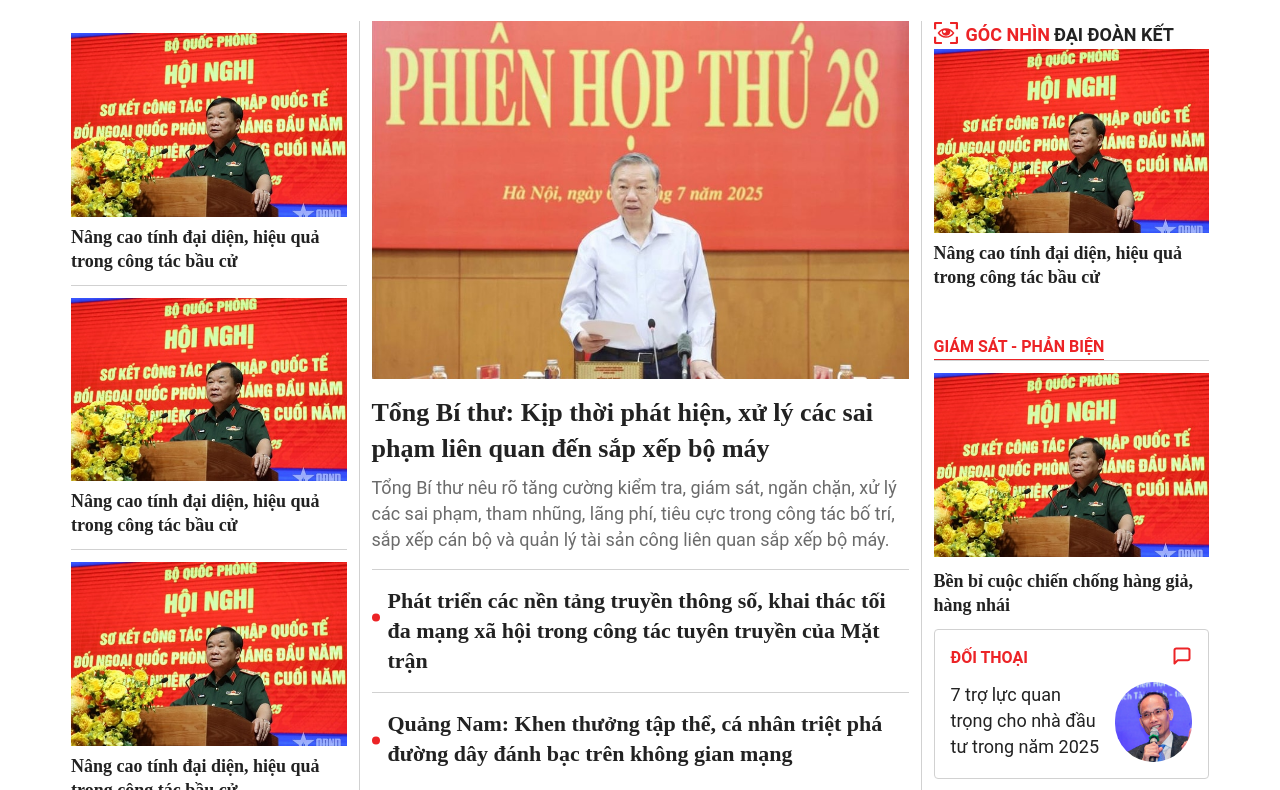
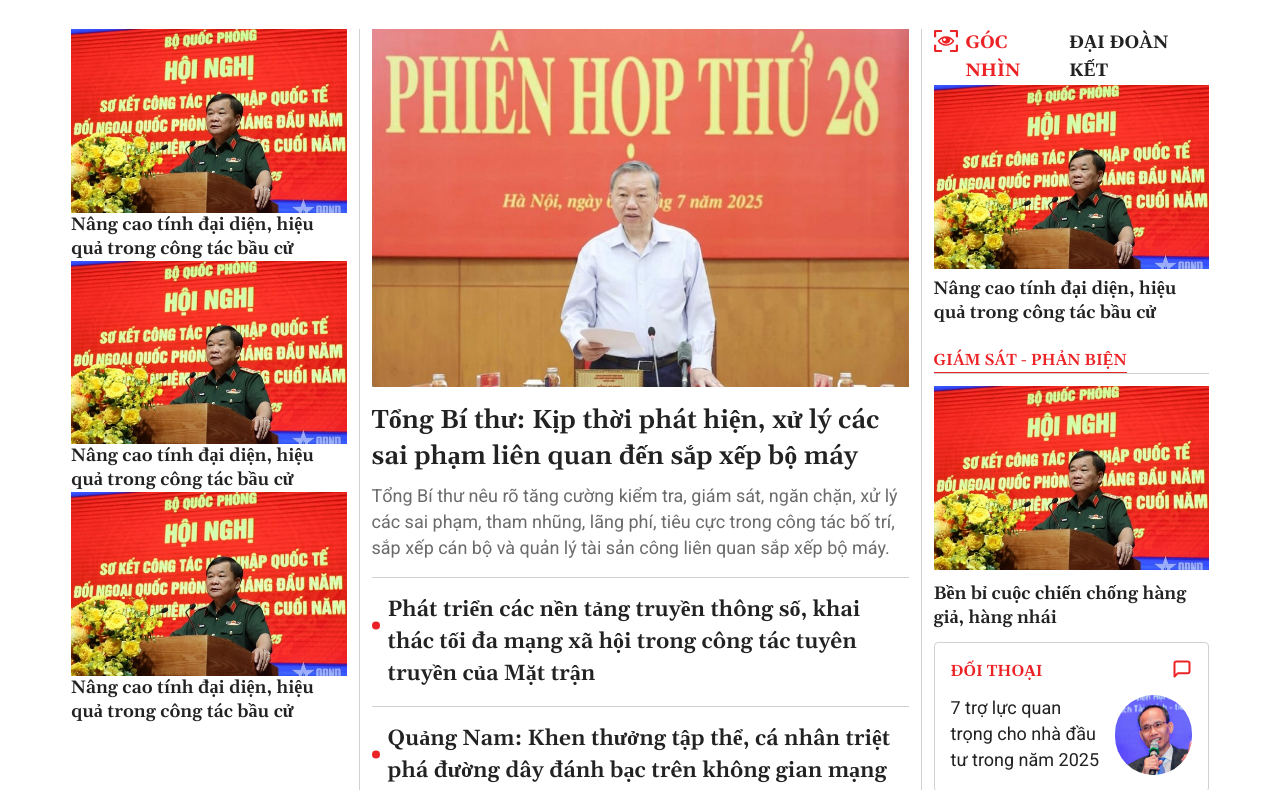
Before and after one commit to teddie0508/Archive, a website: page src/pages/homepage.html in a window 1280 px wide. Shown: the part 158-948 px from the top of the page. Drawn offline with nearby package versions, Linux system fonts and the light colour scheme.

Commit message:
Remove unnecessary shell scripts and PowerShell wrappers for various CLI tools, replacing them with symlinks to their respective JavaScript files. Update homepage HTML to include font preloading and improve layout. Refactor input CSS to streamline font and text styles, enhancing readability and maintainability. Add .gitignore to exclude node_modules directory.

```diff
--- a/src/pages/homepage.html
+++ b/src/pages/homepage.html
@@ -6,7 +6,16 @@
   <meta name="viewport" content="width=device-width, initial-scale=1.0" />
   <title>Báo Đại Đoàn Kết</title>
   <link rel="icon" href="https://ddk.1cdn.vn/assets/images/favicon.ico" />
-  <link rel="stylesheet" href="../../dist/css/main.css" />
+        <link rel="preconnect" href="https://fonts.googleapis.com">
+<link rel="preconnect" href="https://fonts.gstatic.com" crossorigin>
+<link rel="preload"
+href="https://fonts.googleapis.com/css2?family=Gelasio:ital,wght@0,400..700;1,400..700&family=Roboto:ital,wght@0,100..900;1,100..900&display=swap"
+as="style" onload="this.onload=null;this.rel='stylesheet'">
+<link rel="stylesheet" href="../../dist/css/main.css" />
+
+
+
+
 </head>
 
 <body>
@@ -24,8 +33,8 @@
     </div>
   </div>
 
-  <div id="main" class="min-h-screen flex flex-col py-6">
-    <main class="container mx-auto px-4 grid grid-cols-12 gap-3">
+
+    <main class="container mx-auto px-4 grid grid-cols-12 gap-3 my-8">
       <!-- LEFT COLUMN - Secondary articles (Mobile: full width, Tablet: 4 cols, Desktop: 3 cols) -->
       <div class="col-left col-span-12 md:col-span-4 lg:col-span-3 order-2 md:order-1">
         <!-- Article 1 - Left sidebar -->
@@ -67,9 +76,11 @@
         <!-- Main featured article with image -->
         <div class="">
           <!-- Bài viết chính div4-->
+           <a href="#">
           <picture>
             <img src="../../dist/img/featured_center.png" />
           </picture>
+          </a>
           <h3 class="text-h1">
             <a href="#">Tổng Bí thư: Kịp thời phát hiện, xử lý các sai phạm liên quan đến sắp xếp bộ máy</a>
           </h3>
@@ -81,7 +92,7 @@
         <!-- Additional articles - Hidden on mobile, visible on tablet+ -->
         <div class="sub-news hidden md:block">
           <!-- Bài viết phụ center 1 (chỉ hiện trên tablet+) div5 -->
-          <h3 class="flex items-start gap-2 lg:text-h2 text-h3">
+          <h3 class="flex items-start gap-2 text-[22px] leading-8 ">
             <img src="../../dist/icon/Frame-subnews.svg" class="w-2 h-[55px] mt-1 flex-shrink-0" alt="">
             <a href="#">Phát triển các nền tảng truyền thông số, khai thác tối đa mạng xã hội trong công tác tuyên
               truyền của Mặt trận</a>
@@ -90,7 +101,7 @@
 
         <div class="sub-news hidden md:block">
           <!-- Bài viết phụ center 2 (chỉ hiện trên tablet+) div6 -->
-          <h3 class="flex items-start gap-2 lg:text-h2 text-h3">
+          <h3 class="flex items-start gap-2 text-[22px] leading-8 ">
             <img src="../../dist/icon/Frame-subnews.svg" class="w-2 h-[55px] mt-1 flex-shrink-0" alt="">
             <a href="#">Quảng Nam: Khen thưởng tập thể, cá nhân triệt phá đường dây đánh bạc trên không gian mạng</a>
           </h3>
@@ -166,7 +177,7 @@
       <div class="block md:hidden col-span-12 order-3">
         <div class="sub-news !border-none">
           <!-- Bài viết mobile 1 (chỉ hiện trên mobile) div5-->
-          <h3 class="flex items-start gap-2 lg:text-h2 text-h3">
+          <h3 class="flex items-start gap-2 text-lg">
             <img src="../../dist/icon/Frame-subnews.svg" class="w-2 h-[55px] mt-1 flex-shrink-0" alt="">
             <a href="#">Phát triển các nền tảng truyền thông số, khai thác tối đa mạng xã hội trong công tác tuyên
               truyền của Mặt trận</a>
@@ -181,7 +192,7 @@
         </div>
       </div>
     </main>
-  </div>
+
 
   <footer id="footer" class="w-full bg-white border-t border-primary">
 
--- a/src/styles/input.css
+++ b/src/styles/input.css
@@ -2,15 +2,20 @@
 @tailwind components;
 @tailwind utilities;
 
-@layer base {
 /* Font Roboto & Gelasio */
-  @import url("https://fonts.googleapis.com/css2?family=Gelasio:ital,wght@0,400..700;1,400..700&family=Roboto:ital,wght@0,100..900;1,100..900&display=swap");
 
 html {
   font-family: "Roboto", sans-serif;
 }
 
-  /* Heading styles */
+h1,
+h2,
+h3,
+h4 {
+  font-family: "Gelasio", serif;
+  @apply text-iris-500;
+  font-weight: 600;
+}
 
 .text-h1 {
   @apply text-iris-500;
@@ -27,7 +32,6 @@
   font-weight: 600;
   font-size: 22px;
   line-height: 30px;
-    letter-spacing: 0%;
 }
 
 .text-h3 {
@@ -40,13 +44,6 @@
 }
 
 .text-h2-allcap {
-    @apply text-iris-500;
-    font-family: "Roboto", sans-serif;
-    font-weight: 700;
-    font-style: Bold;
-    font-size: 22px;
-    line-height: 30px;
-    letter-spacing: 0%;
   text-transform: uppercase;
 }
 
@@ -113,9 +110,7 @@
 .is-active {
   @apply border-t border-t-primary;
 }
-}
 
-@layer components {
 /* main_header left */
 
 /* Header topMenu */
@@ -185,8 +180,6 @@
   @apply border-b border-iris-200;
 }
 
-
-
 /* .menu-column h3::after {
     content: '';
     position: absolute;
@@ -222,7 +215,7 @@
 }
 
 .menu-column ul li a:hover {
-    color: #EC2326;
+  color: #ec2326;
 }
 
 .menu-column.mobile-col-1,
@@ -259,7 +252,7 @@
 }
 
 .powered span {
-    color: #6B6B6B;
+  color: #6b6b6b;
   font-size: 12px;
   line-height: 15px;
 }
@@ -267,35 +260,30 @@
 /* Featured */
 
 /* col left */
-  #main .col-left>div {
-    @apply  py-3 border-b border-iris-200;
+#main .col-left > div {
+  @apply py-3 border-b border-iris-200;
 }
 
-  #main .col-left>div h3 {
+#main .col-left > div h3 {
   @apply pt-0 pl-3;
 }
 
-  .col-center>div:first-child h3 {
+.col-center > div:first-child h3 {
   @apply pt-4 pb-2;
 }
 
-  .sub-news  {
+.sub-news {
   @apply py-4 border-t border-iris-200;
-  }
 }
 
 @media (min-width: 1024px) and (max-width: 1199px) {
-
   /* Header top menu */
   .header_topMenu .hide-on-medium {
     display: none;
   }
-
-
 }
 
 @media (min-width: 1024px) {
-
   /* Header */
   .header_topMenu {
     overflow-x: visible;
@@ -349,7 +337,7 @@
     justify-content: flex-start !important;
   }
 
-  #footer .container>div {
+  #footer .container > div {
     text-align: left;
   }
 
@@ -360,21 +348,20 @@
   }
 
   /* Khối giữa căn trái */
-  #footer .container>div:nth-child(2) {
+  #footer .container > div:nth-child(2) {
     align-items: flex-start !important;
     text-align: left;
   }
 
   /* Khối phải căn trái */
-  #footer .container>div:nth-child(3) {
+  #footer .container > div:nth-child(3) {
     align-items: flex-start !important;
     text-align: left;
   }
 
-  #footer .container>div:nth-child(3)>div {
+  #footer .container > div:nth-child(3) > div {
     align-items: flex-start !important;
   }
-
 }
 
 @media (max-width: 1023px) {
@@ -418,24 +405,23 @@
     justify-content: center;
   }
 
-  #footer .container>div {
+  #footer .container > div {
     text-align: center;
   }
 }
 
 @media (min-width: 768px) {
-
   /* Header */
   .main_header .center {
     @apply absolute left-1/2 -translate-x-1/2;
   }
 
   /* Featured */
-  #main .col-left>div:last-child {
+  #main .col-left > div:last-child {
     @apply border-b-0;
   }
 
-  #main .col-left>div h3 {
+  #main .col-left > div h3 {
     @apply pt-2 pl-0;
   }
 }
```
Also changed, not shown: dist/css/main.css, 1 other file. Lines whose indentation alone changed are shown as unchanged.
